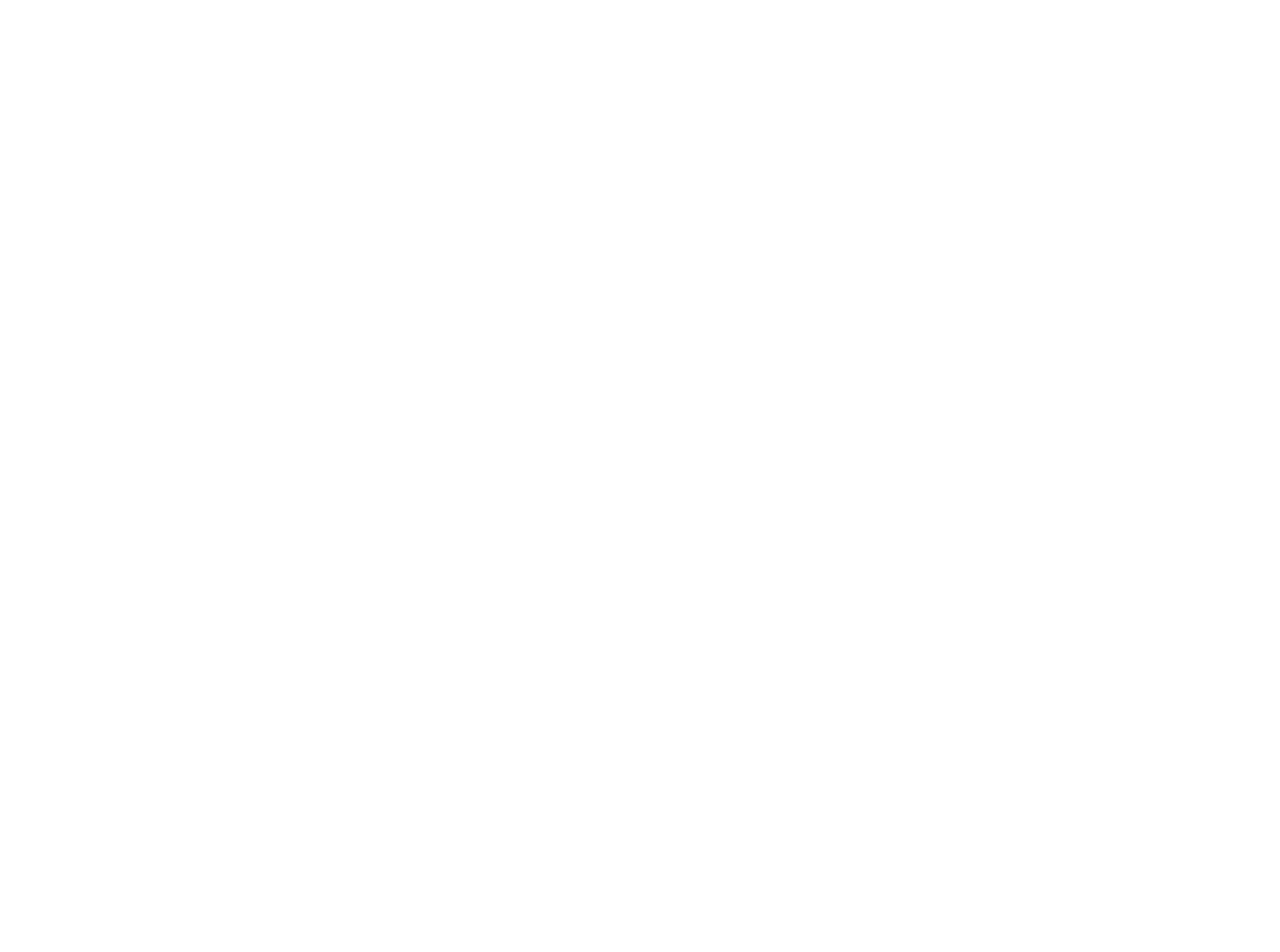
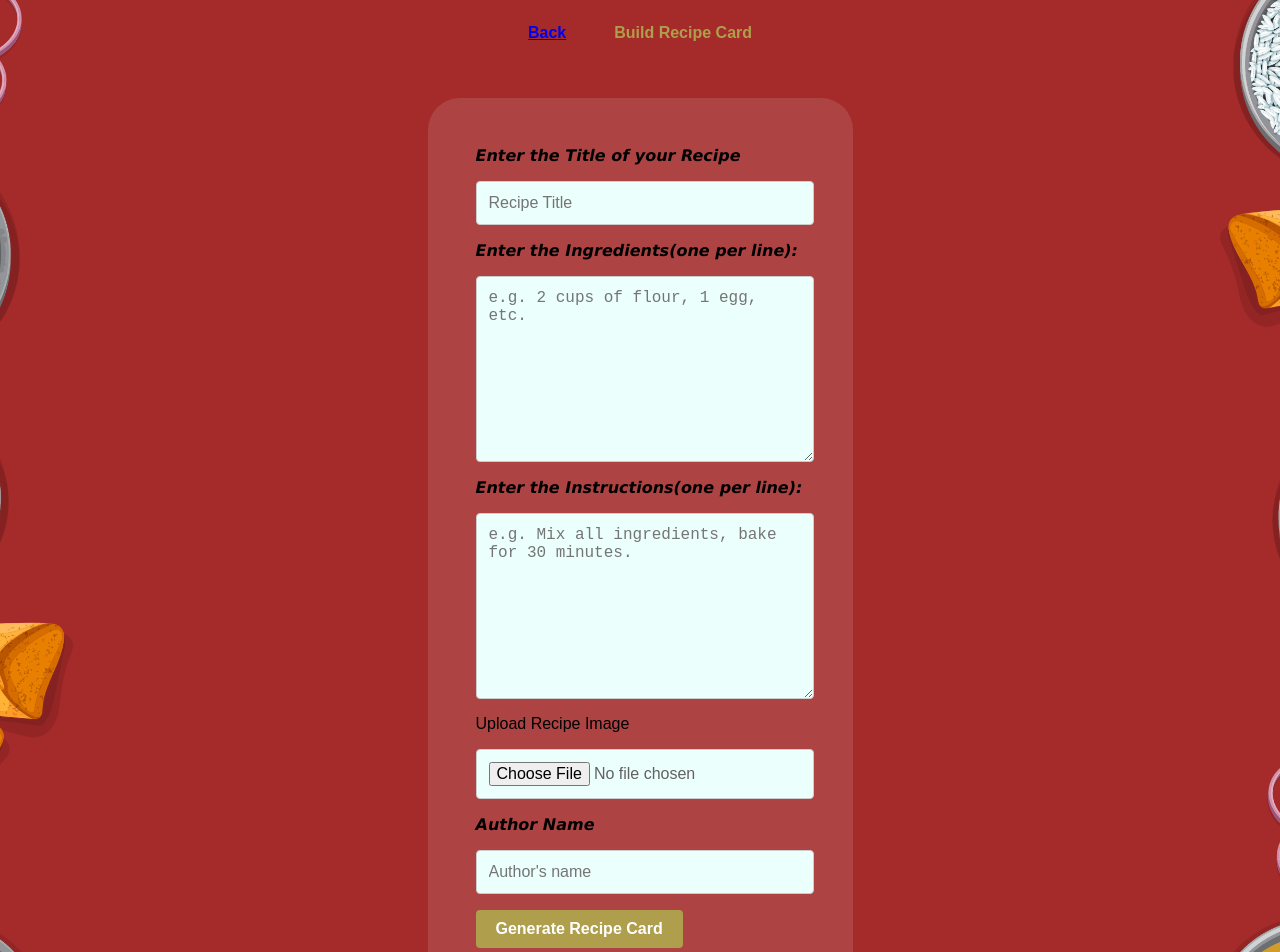
Before and after one commit to Geetha-RK/30DaysReactChallenge, a React (Vite) app: page /Day5 in a window 1280 px wide. Before the commit this address had no page. Shown: the top 952 px of the page. Before the commit the page ends 800 px from the top, so only its background shows below. Built offline with nearby package versions, Linux system fonts and the light colour scheme.

Commit message:
Develop spoonacular api request, built form handling using useref, displayed the recipe card

```diff
--- a/src/App.jsx
+++ b/src/App.jsx
@@ -5,6 +5,7 @@
 import Day2 from './pages/Day2/Day2'
 import Day3 from './pages/Day3/Day3'
 import Day4 from './pages/Day4/Day4'
+import Day5 from './pages/Day5/Day5'
 
 function App() {
 
@@ -18,6 +19,8 @@
           <Route path='/Day2' element={<Day2/>}></Route>
           <Route path='/Day3' element={<Day3/>}></Route>
           <Route path='/Day4' element={<Day4/>}></Route>
+          <Route path='/Day5' element={<Day5/>}></Route>
+
         </Routes>
       </div>
     </>
--- a/src/assets.js
+++ b/src/assets.js
@@ -14,6 +14,7 @@
 import snow from './assets/Day2/snow.png'
 import wind from './assets/Day2/wind.png'
 
+import bg from './assets/Day5/bg.png'
 export const images = {
     todo,
     day1,
@@ -31,6 +32,9 @@
   snow,
   wind,
   sunset
+}
+export const day5img = {
+  bg,
 }
 export const project = [
     {
@@ -56,5 +60,11 @@
       title:'Digital Clock App',
       description:' Display the current time that updates every second for different time zones, Display the timer with stop and restart options',
       Concepts:'state management, useEffect, and setInterval',
+    },
+    {
+      day:'Day5',
+      title:'Recipe Card Generator',
+      description:'Used spoonacular API to Create Recipe Card based.',
+      Concepts: 'API requests, Axios, mapping data, useRef hook, state management, conditional rendering.',
     }
   ];
--- a/src/pages/Day4/Day4.jsx
+++ b/src/pages/Day4/Day4.jsx
@@ -1,4 +1,4 @@
-// import React from 'react'
+
 import { Link } from 'react-router-dom'
 import './Day4.scss'
 import { useEffect, useState } from 'react';
--- /dev/null
+++ b/src/pages/Day5/Day5.jsx
@@ -0,0 +1,122 @@
+import { Link } from "react-router-dom"
+import './Day5.scss'
+import { useState, useRef } from "react"
+import { generateRecipeCard } from "../../services/RecipeService"
+
+const Day5 = () => {
+  const [loading, setLoading] = useState(false);
+  const [recipeCardUrl, setRecipeCardUrl] = useState(null);
+  const [imageUrl, setImageUrl] = useState(null);
+
+  const formRef = useRef()
+  const titleRef = useRef();
+  const ingredientsRef = useRef();
+  const instructionsRef = useRef();
+  const imageRef = useRef();
+  const authorRef = useRef();
+
+
+  const handleImageUpload = (e) => {
+    const file = e.target.files[0];
+    if (file) {
+      const url = URL.createObjectURL(file);
+      setImageUrl(url);
+
+    }
+  }
+
+  const handleSubmit = async(e) => {
+    e.preventDefault();
+   setLoading(true);
+   const title = titleRef.current.value;
+    const ingredients = ingredientsRef.current.value;
+    const instructions = instructionsRef.current.value;
+    const author = authorRef.current.value;
+
+    if (!title || !ingredients || !instructions || !author || !imageRef.current.files[0] ) {
+      alert("Please fill out all fields.");
+      setLoading(false);
+      return;
+    }
+
+    const formData = new FormData();
+    formData.append("title", title);
+    formData.append("ingredients", ingredients);
+    formData.append("instructions", instructions);
+    formData.append("readyInMinutes", 60); // Default time
+    formData.append("servings", 2); // Default servings
+    formData.append("mask", "ellipseMask"); // Default mask
+    formData.append("backgroundImage", "none"); // Default background image
+    formData.append("backgroundColor", "#FFB6C1"); // White background color
+    formData.append("fontColor", "#333333"); // Dark font color
+    formData.append("author",author);
+    // Append image file if uploaded
+    if (imageRef.current.files[0]) {
+      formData.append("image", imageRef.current.files[0]); // Append the image file
+    }
+
+    try {
+      const result = await generateRecipeCard(formData);
+      console.log(result, "generated");
+
+      if (result) {
+        setRecipeCardUrl(result.url);
+        formRef.current.reset();
+      }
+    } catch (error) {
+      console.error("Error generating recipe card:", error);
+      alert("There was an error generating the recipe card. Please try again.");
+    }
+
+    setLoading(false);
+
+  }
+
+  return (
+    <div className="recipe">
+      <div className='todo__box1'>
+                <p className='todo__title'><Link to="/">Back</Link></p>
+                <div className='todo__title'>Build Recipe Card</div>
+        </div>
+
+        <div className="recipe__container">
+          <form className="recipe__form" onSubmit={handleSubmit} ref={formRef}>
+              <label className="recipe__label" htmlFor="title">  Enter the Title of your Recipe
+              </label>
+              <input className="recipe__input" type="text" name="title" id="title" ref={titleRef}  placeholder="Recipe Title"/>
+              <label  className="recipe__label" htmlFor="ingredients">  Enter the Ingredients(one per line):
+              </label>
+              <textarea className="recipe__input recipe__textarea" type="text" name="ingredients" id="ingredients" ref={ingredientsRef} placeholder="e.g. 2 cups of flour, 1 egg, etc."/>
+              <label  className="recipe__label" htmlFor="instructions">  Enter the Instructions(one per line):
+              </label>
+              <textarea className="recipe__input recipe__textarea" type="text" name="instructions" id="instructions" ref={instructionsRef} placeholder="e.g. Mix all ingredients, bake for 30 minutes."/>
+              <label htmlFor="imgupload">Upload Recipe Image</label>
+              <input
+                className="recipe__input"
+                type="file"
+                name="imgupload"
+                id="imgupload"
+                accept="image/*"
+                ref={imageRef}
+                onChange={handleImageUpload}
+              />
+              <label className="recipe__label" htmlFor="author"> Author Name
+              </label>
+              <input className="recipe__input" type="text" name="author" id="author" ref={authorRef}  placeholder="Author's name"/>
+              <button className="recipe__button" type="submit" disabled={loading}>
+              {loading ? "Generating..." : "Generate Recipe Card" }
+              </button>
+          </form>
+          {recipeCardUrl && (
+        <div className="recipe__card">
+          <h3>Generated Recipe Card</h3>
+          <img className="recipe__img" src={recipeCardUrl} alt="Generated Recipe Card" />
+        </div>
+       )}
+        </div>
+
+    </div>
+  )
+}
+
+export default Day5
--- /dev/null
+++ b/src/pages/Day5/Day5.scss
@@ -0,0 +1,79 @@
+.recipe{
+    background-image: url('../../assets/Day5/bg.png');
+    background-size: cover;
+    background-repeat: no-repeat;
+    background-position: center;
+    background-color:brown;
+    height: auto;
+
+    &__input{
+        padding: 12px;
+        font-size: 16px;
+        border: 1px solid #ccc;
+        border-radius: 4px;
+        outline: none;
+        transition: border-color 0.3sease;
+        color: #626262;
+        background: #ebfffc;
+        width: 95%;
+    }
+    &__textarea{
+        height: 10rem;
+    }
+    &__button
+    {
+        padding: 10px 20px;
+        font-size: 16px;
+        background-color: #af9e4c;
+        color: white;
+        border: none;
+        border-radius: 4px;
+        cursor: pointer;
+        transition: background-color 0.3s ease;
+        // width: 30%;
+        font-weight: 700;
+      }
+
+      &__button:hover {
+        background-color: #af9e4c;
+      }
+      &__form{
+        display: flex;
+        flex-direction: column;
+        align-items: flex-start;
+        justify-content: space-evenly;
+        gap: 1rem;
+        background-color: hsl(0, 44%, 47%);
+        padding: 3rem;
+        border-radius: 2rem;
+        margin-bottom: 3rem;
+      }
+      &__container{
+        // width: 30%;
+        margin: 2rem 12rem;
+        display: flex;
+        flex-direction: row;
+        justify-content: center;
+      }
+      &__label{
+        font-size: medium;
+        font-weight: 800;
+        font-style: italic;
+        font-family: Verdana, Geneva, Tahoma, sans-serif;
+      }
+      &__card{
+        width: 70%;
+        // background-color: #626262;
+        margin: 1rem;
+        margin-bottom: 3rem;
+        border-radius: 2rem;
+        display: flex;
+        justify-content: flex-start;
+        flex-direction: column;
+        align-items: center;
+      }
+      &__img{
+        width: 100%;
+        height: auto;
+      }
+}
--- /dev/null
+++ b/src/services/RecipeService.js
@@ -0,0 +1,17 @@
+const recipeUrl='https://api.spoonacular.com/recipes/visualizeRecipe'
+import axios from 'axios';
+
+export const generateRecipeCard = async(formData) => {
+    try {
+        const response = await axios.post(`${recipeUrl}?apiKey=${import.meta.env.VITE_SPOONACULAR_API_KEY}`,formData,{
+      headers: {
+        "Content-Type": "multipart/form-data"
+      },
+    });
+    // console.log('Generated Recipe Card:', response.data);
+        return response.data;
+    } catch (error) {
+        console.error("Error generating recipe card:", error);
+        return null;
+    }
+}
```
Also changed, not shown: src/assets/Day5/bg.png (added), 1 other file (tests, documents, lock files or other folders).
